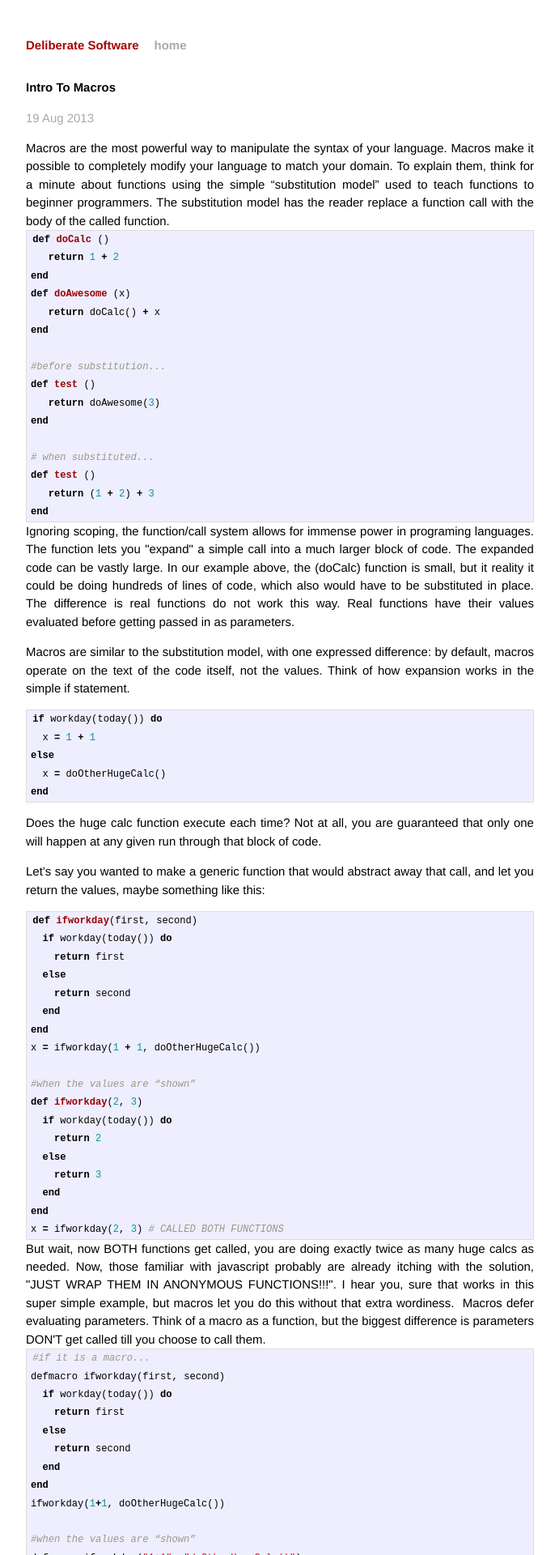
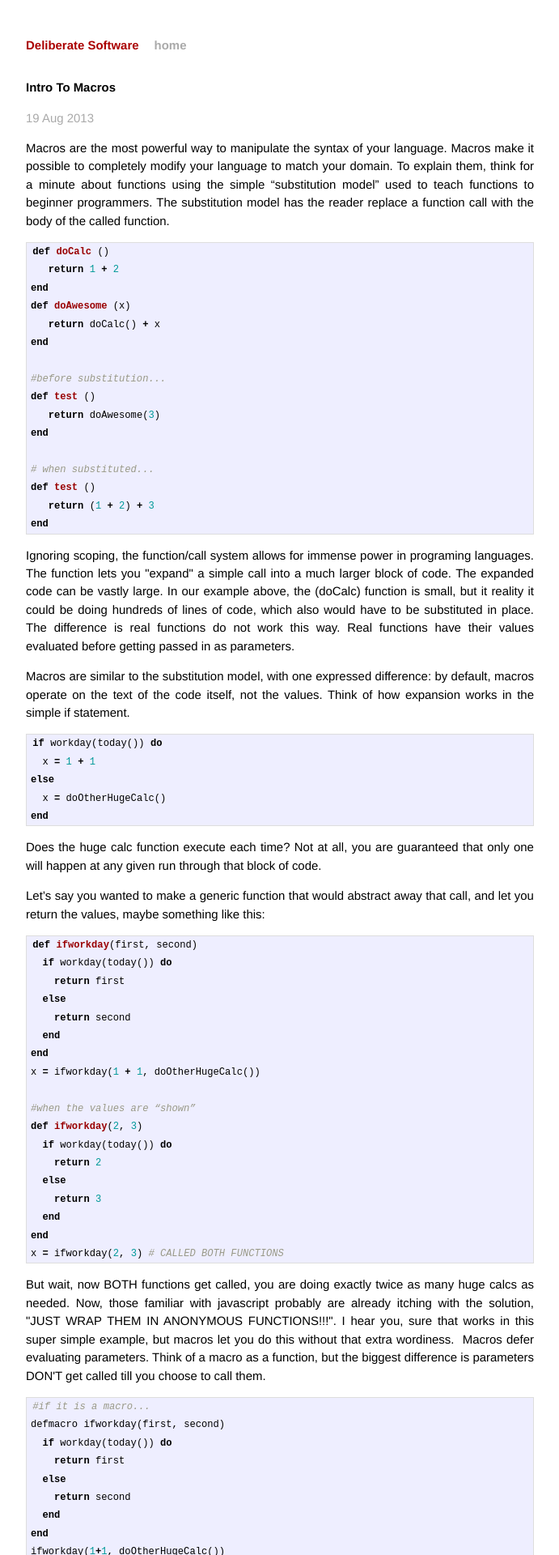
Before and after one commit to steveshogren/old-blog, a Jekyll site: the page built from _posts/2013-08-19-intro-to-macros.html, in a window 1280 px wide. Shown: the top 1920 px of the page at 81% size, without its empty margins (294-985 px from the left). Built offline with Jekyll 4.4.1, drawn with Linux system fonts in a browser that asks for light colours; Markdown is read by kramdown in place of the engine named in the settings.

Commit message:
Fixing the macro post paragraphs

```diff
--- a/_posts/2013-08-19-intro-to-macros.html
+++ b/_posts/2013-08-19-intro-to-macros.html
@@ -17,8 +17,9 @@ meta:
   _wpas_done_all: '1'
   _edit_last: '1'
 ---
+<p>
 Macros are the most powerful way to manipulate the syntax of your language. Macros make it possible to completely modify your language to match your domain. To explain them, think for a minute about functions using the simple “substitution model” used to teach functions to beginner programmers. The substitution model has the reader replace a function call with the body of the called function.
-
+</p>
 {% highlight ruby %}
 def doCalc ()
    return 1 + 2
@@ -37,8 +38,9 @@ def test ()
    return (1 + 2) + 3
 end
 {% endhighlight %}
-
+<p>
 Ignoring scoping, the function/call system allows for immense power in programing languages. The function lets you "expand" a simple call into a much larger block of code. The expanded code can be vastly large. In our example above, the (doCalc) function is small, but it reality it could be doing hundreds of lines of code, which also would have to be substituted in place. The difference is real functions do not work this way. Real functions have their values evaluated before getting passed in as parameters.
+</p>
 <p dir="ltr">Macros are similar to the substitution model, with one expressed difference: by default, macros operate on the text of the code itself, not the values. Think of how expansion works in the simple if statement.</p>
 
 {% highlight ruby %}
@@ -72,9 +74,9 @@ def ifworkday(2, 3)
 end
 x = ifworkday(2, 3) # CALLED BOTH FUNCTIONS
 {% endhighlight %}
-
+<p>
 But wait, now BOTH functions get called, you are doing exactly twice as many huge calcs as needed. Now, those familiar with javascript probably are already itching with the solution, "JUST WRAP THEM IN ANONYMOUS FUNCTIONS!!!". I hear you, sure that works in this super simple example, but macros let you do this without that extra wordiness.  Macros defer evaluating parameters. Think of a macro as a function, but the biggest difference is parameters DON'T get called till you choose to call them.
-
+</p>
 {% highlight ruby %}
 #if it is a macro...
 defmacro ifworkday(first, second)
@@ -150,13 +152,18 @@ I said that macros defer evaluation, they do that, but they also do much more. L
 
 <p dir="ltr">The ` is called syntax quote, it disables evaluation much like quote does (it just also namespaces everything inside for your convenience). The ~ is called an unquote, and it turns evaluation back on. In any given space, if you have a function called (id), and you called it like (`~id), it would mean the same as just calling (id), because you turned off evaluation, then turned it back on. Above, the bigCalc parameters are filled with the actual values passed in, the lists unevaluated of ‘(+ 1 1) and ‘(otherBigCalc). I like to think of the return from a macro as a “template” to replace the original call with. Take the call (ifWorkday (+ 1 1) (otherBigCalc)). When calling the macro, the last thing returned from the macro is expected to be a list of clojure code to replace the original call at compile time. So, at compile time, (ifWorkday (+ 1 1) (otherBigCalc)) is replaced with (if (workday (today)) (+ 1 1) (otherBigCalc)) which is the return from the macro.</p>
 <p dir="ltr">But that is a stupid example. Making your own if statements is the most basic uses of macros. But it demonstrates the point: macros generate code. This is profound, but hard to grasp for the first time. Macros expand code before compilation time, and therefore can be used to generate lots of code automatically.</p>
+
+<p>
 For extra credit, let’s take a bigger example in the same vein as our custom ifWorkday. I am making a game, and in it, I want an easy abstraction that gives me back one of several options with a custom percent chance. Ideally, something like
+</p>
 
 {% highlight clojure %}
 (if25 (doFirst) (doSecond))
 {% endhighlight %}
 
+<p>
 where the number corresponds to the percent chance that the next item will be executed and returned. In this example, (doFirst) will only happen 25% of the time and (doSecond) 75% of the time. This demonstrates a more interesting use of macros, the ability to generate other functions (or even other macros). Here is the code:
+</p>
 
 {% highlight clojure %}
 (defmacro make-percents []
@@ -168,7 +175,9 @@ where the number corresponds to the percent chance that the next item will be ex
 (make-percents)
 {% endhighlight %}
 
+<p>
 This macro only needs to be called once, and what it does is generates this:
+</p>
 
 {% highlight clojure %}
 (defmacro if0 [x__2603__auto__ y__2604__auto__]
@@ -183,7 +192,10 @@ This macro only needs to be called once, and what it does is generates this:
 {% endhighlight %}
 
 <p dir="ltr">I hope the profundity of this hits you like a ton of bricks. With under 10 lines of macro code (and calling it) we auto-generated 100 macros! This 10 lines of code gets expanded to 100 more lines! Sure, this is a simple, almost silly example, but imagine what you could do with this sort of power. In a more complex example, you could be auto-generating vast amounts of code this way, code that you don’t have to write every time by hand. Don't let the x__2506__auto__ parameter names scare you, I will explain that in a bit.</p>
+<p>
 Those generated macros should not be too hard to understand after the previous ifWorkday macro, and they can be called just like we expect. Let's deconstruct (make-percents).
+</p>
+
 
 
 
@@ -207,8 +219,9 @@ Those generated macros should not be too hard to understand after the previous i
 ;;=> (a b c)
 {% endhighlight %}
 
+<p>
 The (map) function has two arguments: the first, a function; the second, a list of elements to “map” over.
-
+</p>
 
 
 {% highlight clojure %}
```
